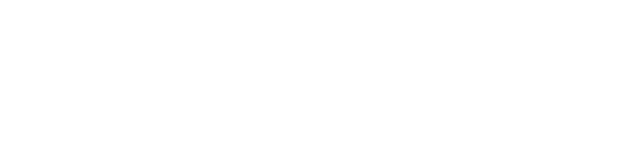
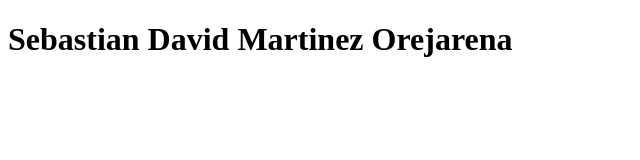
Before and after one commit to mrmeisawesome/tarea-bp-jueves, a plain HTML site: page index.html in a window 1280 px wide. Shown: the whole page, without its empty margins (0-640 px from the left). Drawn offline with Linux system fonts and the light colour scheme.

Commit message:
Añadi un h1 con mi nombre

```diff
--- a/index.html
+++ b/index.html
@@ -3,9 +3,9 @@
 <head>
     <meta charset="UTF-8">
     <meta name="viewport" content="width=device-width, initial-scale=1.0">
-    <title>Document</title>
+    <title>Página de Sebastian</title>
 </head>
 <body>
-
+    <h1>Sebastian David Martinez Orejarena</h1>
 </body>
 </html>
```
